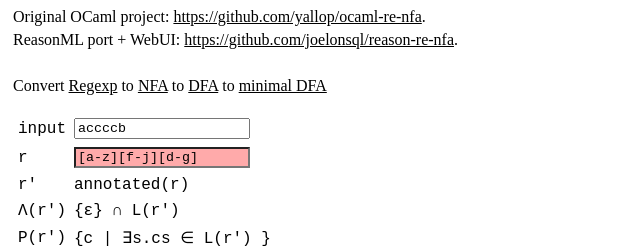
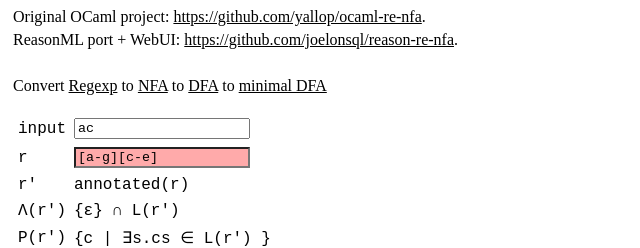
Before and after one commit to joelonsql/reason-re-nfa, a website with bundled scripts: page src/index.html in a window 1280 px wide. Shown: the top 248 px of the page, 0-640 px from the left. Built offline with nearby package versions, Linux system fonts and the light colour scheme; files whose address does not match are found by name.

```diff
--- a/src/index.html
+++ b/src/index.html
@@ -26,13 +26,13 @@
             <table class="variables">
                 <tr>
                     <td>input</td>
-                    <td colspan="2"><input type="text" id="text-input" value="accccb" />
+                    <td colspan="2"><input type="text" id="text-input" value="ac" />
                         <span id="regexp-result" />
                     </td>
                 </tr>
                 <tr>
                     <td>r </td>
-                    <td colspan="2"><input type="text" id="regexp-input" value="[a-z][f-j][d-g]" />
+                    <td colspan="2"><input type="text" id="regexp-input" value="[a-g][c-e]" />
                     </td>
                 </tr>
                 <tr>
```
Also changed, not shown: src/test.html (+7 -0 lines), 14 other files.
